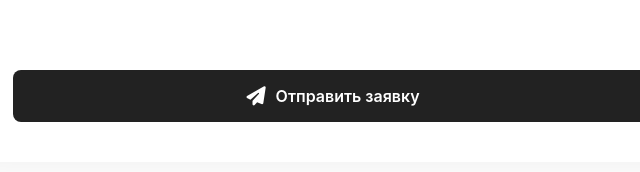
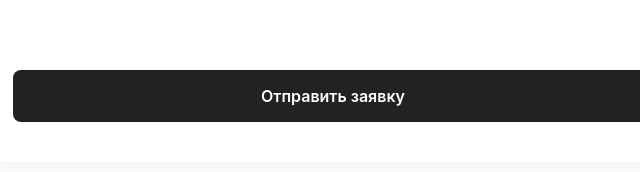
Before and after one commit to Bekhruz-glitch/my-website, a plain HTML site: page index.html in a window 1280 px wide. Shown: the part 5945-6117 px from the top of the page, 307-947 px from the left. Drawn offline with Linux system fonts and the light colour scheme.

Commit message:
Update index.html

```diff
--- a/index.html
+++ b/index.html
@@ -399,7 +399,7 @@
                     </div>
 
                     <button type="submit" class="submit-btn">
-                        <i class="fas fa-paper-plane"></i> Отправить заявку
+                            Отправить заявку
                     </button>
                 </form>
 
@@ -409,7 +409,6 @@
                     </div>
                     <h3>Заявка отправлена!</h3>
                     <p>Мы свяжемся с вами в ближайшее время</p>
-                    <p class="small-text">Если Telegram не открылся, <a href="#" id="manualLink">нажмите сюда</a></p>
                 </div>
             </div>
         </div>
```
